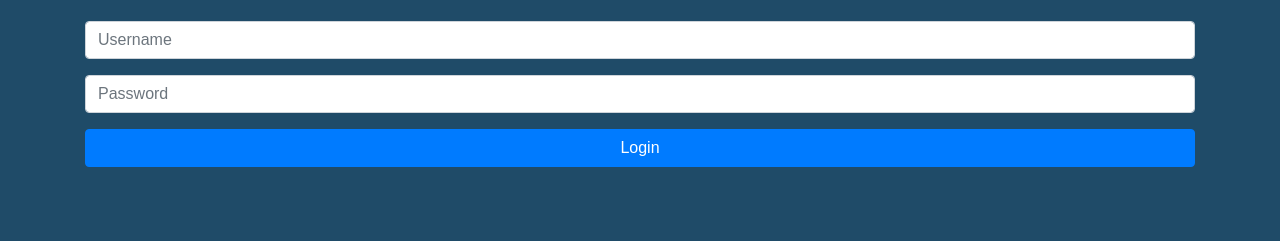
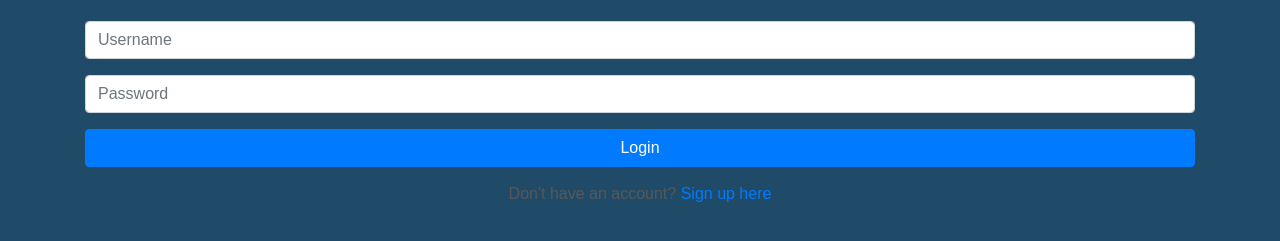
Before and after one commit to klia104/fanum-tax, a plain HTML site: page index.html in a window 1280 px wide. Shown: the part 89-330 px from the top of the page. Drawn offline with Linux system fonts and the light colour scheme.

Commit message:
Update index.html

```diff
--- a/index.html
+++ b/index.html
@@ -18,6 +18,11 @@
       </div>
       <button type="submit" class="btn btn-primary w-100">Login</button>
     </form>
+
+    <!-- signup link-->
+    <p class="text-center mt-3">
+      Don't have an account? <a href="signup.html">Sign up here</a>
+    </p>
   </div>
 
   <script src="js/login.js"></script>
```
